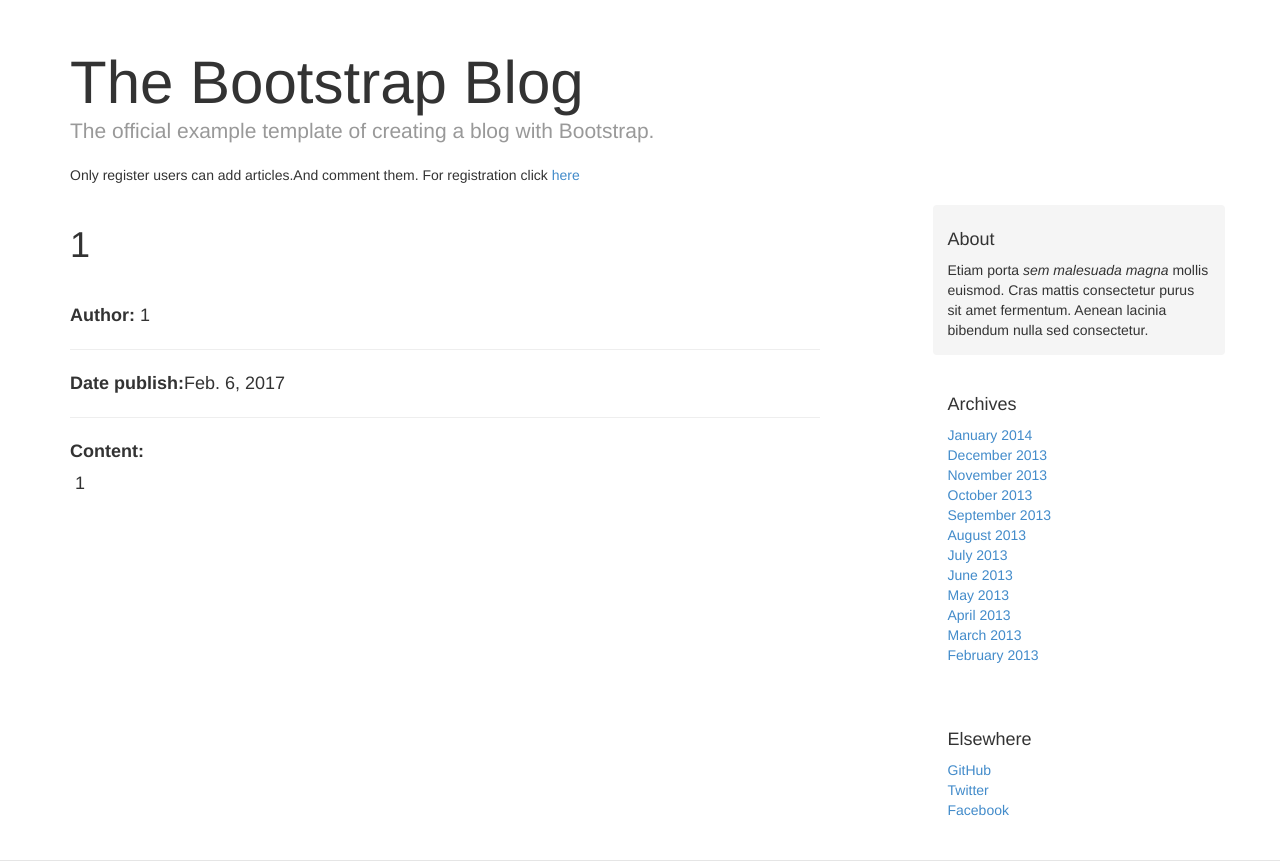
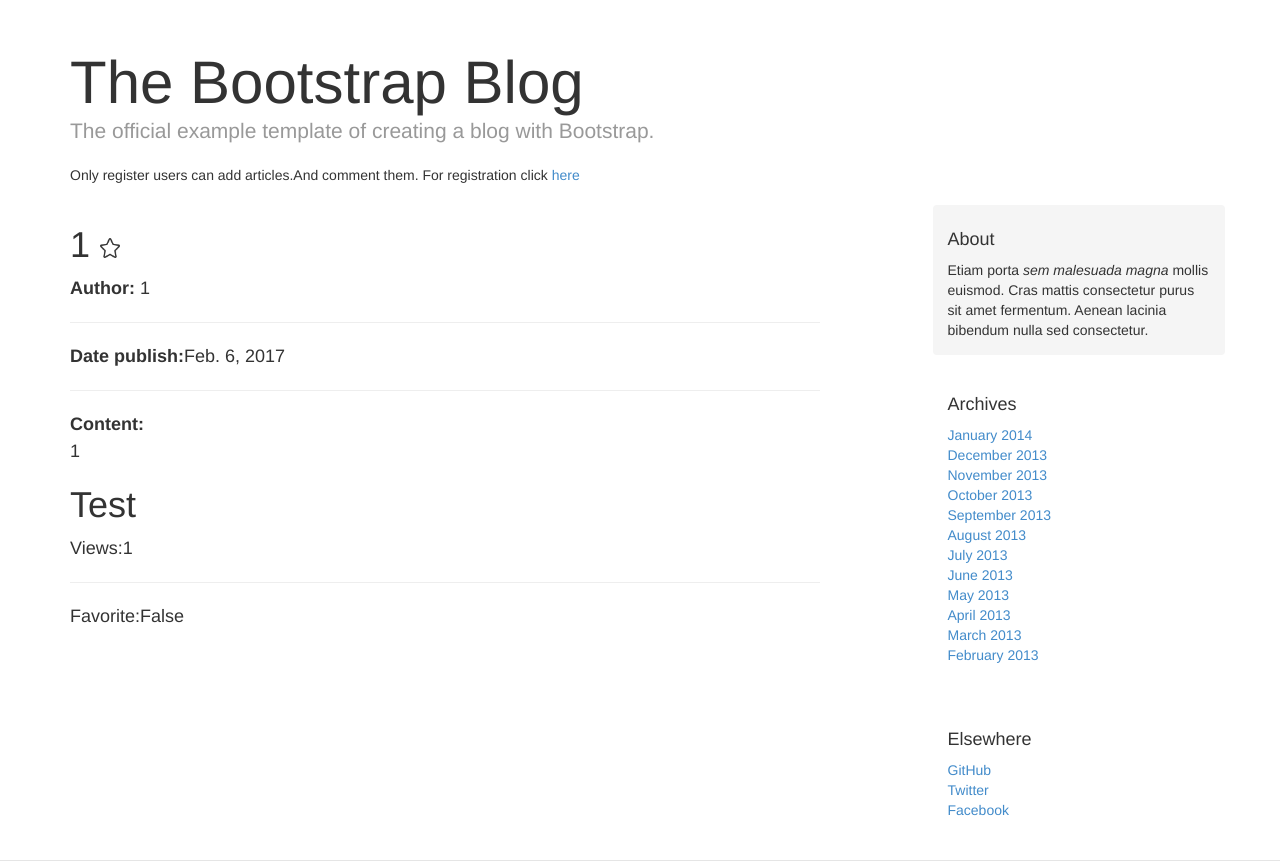
Before and after one commit to MibenCoop/blog_ex, a Django app: page /blog/show_page/1/ in a window 1280 px wide. Shown: the part 40-901 px from the top of the page. Run offline with Django 3.2, Linux system fonts and the light colour scheme; data comes from the database, SQL or seed files in the repository; some libraries are stand-ins or nearby versions; some web fonts are replaced.

Commit message:
Bad favorite

```diff
--- a/blog/forms.py
+++ b/blog/forms.py
@@ -20,6 +20,6 @@ class PageForm(forms.ModelForm):
     content = forms.CharField(widget=forms.Textarea,help_text="The text of the content")
     class Meta:
         model = Page
-        exclude = ('date_print','category','views','likes','favourite','id')
+        exclude = ('date_print','category','views','likes','favorite','id',)
     def __str__(self):
         return self.title
--- a/blog/models.py
+++ b/blog/models.py
@@ -27,6 +27,6 @@ class Page(models.Model):
     content = models.CharField(max_length=5000,)
     views = models.IntegerField(default=0)
     likes = models.IntegerField(default=0)
-    favourite = models.BooleanField(default=False)
+    favorite = models.BooleanField(default=False)
     def __str__(self):
         return self.title
--- a/blog/urls.py
+++ b/blog/urls.py
@@ -8,9 +8,10 @@ urlpatterns = [
     url(r'^categories_list/(?P<id>[1-9]+)/$', views.show_page, name='show_page'),
     url(r'^show_page/(?P<id>[1-9]+)/$', views.show_page, name='show_page'),
     url(r'^categories_list/$', views.categories_list, name='categories_list'),
+    url(r'^show_page/(?P<page_id>[1-9]+)/favorite/$', views.favorite, name='favorite'),
+    #url(r'^goto/$',views.track_url,name='goto'),
     url(r'^show_category/(?P<category_name_slug>[\w\-]+)/add_page/$', views.add_page, name='add_page'),
     #url(r'^categories/journalism/add_page/$', views.add_page, name='add_page'),
     url(r'^show_category/(?P<category_name_slug>[\w\-]+)/$', views.show_category, name='show_category'),
     url(r'^show_category/(?P<category_name_slug>[\w\-]+)/add_page/$', views.add_page, name='add_page'),
-    url(r'^show_category/(?P<category_name_slug>[\w\-]+)/add_page/$', views.add_page, name='add_page'),
 ]
--- a/blog/views.py
+++ b/blog/views.py
@@ -2,7 +2,8 @@ from django.contrib.auth import logout
 from django.contrib.auth.decorators import login_required
 from django.http import HttpResponse
 from django.http import HttpResponseRedirect
-from django.shortcuts import render
+from django.http import JsonResponse
+from django.shortcuts import render, get_object_or_404, redirect
 from blog.models import Page,Category
 from blog.forms import PageForm,CategoryForm
 # Create your views here.
@@ -13,8 +14,26 @@ from registration.backends.simple.views import RegistrationView
 def index(request):
     category_list = Category.objects.order_by('name')[:5]
     page_list = Page.objects.order_by('-title')[:5]
-    context_dict = {'message':"Vitalii",'categories':category_list,'pages':page_list}
+    context_dict = {'categories':category_list,'pages':page_list}
     return render(request,'blog/index.html',context_dict)
+
+def favorite(request, page_id):
+    page = get_object_or_404(Page, pk=page_id)
+    context_dict = {}
+    try:
+        if page.favorite == True:
+            page.favorite = False
+            page.save()
+            message = page.favorite
+        else:
+            page.favorite = True
+            page.save()
+            message = page.favorite
+        context_dict = {'id':page_id,'page':page,'message':message}
+    except (KeyError,Page.DoesNotExist):
+        return JsonResponse({'success': False})
+    else:
+        return JsonResponse({'success': True})
 
 def show_category(request,category_name_slug):
     context_dict = {}
@@ -36,6 +55,8 @@ def show_page(request,id):
         return reverse('index')
     message = "hey"
     context_dict = {'message':message,'id':id,'page':page}
+    page.views = page.views + 1
+    page.save()
     return render(request,'blog/show_page.html',context_dict)
 
 
--- a/static/css/blog.css
+++ b/static/css/blog.css
@@ -123,7 +123,11 @@ h6, .h6 {
   margin-bottom: 0;
 }
 
-
+#wrap_text {
+    width: 200px;
+    word-break: break-all;
+    white-space: normal;
+}
 
 /* Pagination */
 .pager {
--- a/template/blog/show_page.html
+++ b/template/blog/show_page.html
@@ -1,13 +1,21 @@
 {% extends 'blog/base.html' %}
+{% load staticfiles %}
 {% block title_block %}
     - Show Note
 {% endblock %}
 {% block body_block %}
-    <h1>{{ page.title }}</h1><br>
+    <h1>{{ page.title }}
+    {% if page.favorite == False %}
+        <img src="{% static 'images/false.png'  %}" alt="false_star" width="20px" height="20px">
+    {% else %}
+        <img src="{% static 'images/true.png'  %}" alt="true_star" width="20px" height="20px">
+    {% endif %} <br></h1>
+
     <strong>Author:</strong> {{ page.author }} <hr>
     <strong>Date publish:</strong>{{ page.date_print }} <hr>
-    <strong>Content:</strong>
-    <p id="context_text" >{{ page.content  }}<br></p>
-
-
+    <strong>Content:</strong><p id="wrap_text" >{{  page.content }}   <br></p>
+     <h1>Test</h1>
+    Views:{{ page.views }} <hr>
+    Favorite:{{ page.favorite }}
+<a href="{% url 'favorite' page.id %}" class="btn-favorite"><span class="glyphicon glyphicon-star"></span></a>
 {% endblock %}
```
Also changed, not shown: template/blog/categories_list.html (+5 -3 lines), template/blog/index.html (+5 -2 lines), blog/migrations/0006_page_description.py (added), blog/migrations/0007_auto_20170207_2131.py (added), db.sqlite3, static/images/false.png (added), static/images/true.png (added).
